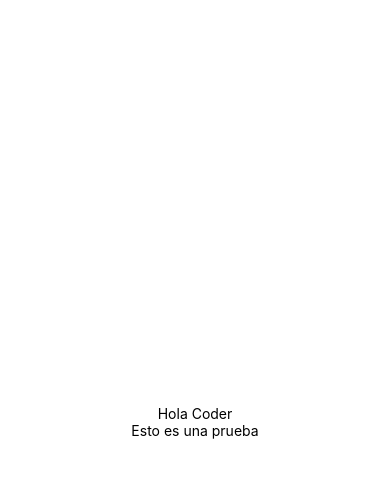
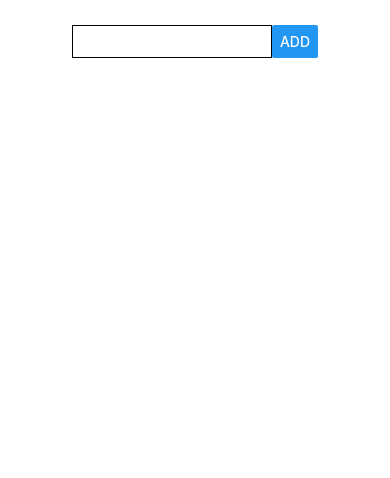
Before and after one commit to ManuelForneri/React-nativ, a React Native app: screen / in a window 390 px wide. Shown: the top 478 px of the page. Built offline with nearby package versions, Linux system fonts and the light colour scheme.

Commit message:
Update App.js

```diff
--- a/App.js
+++ b/App.js
@@ -1,19 +1,29 @@
-import { StyleSheet, Text, View } from "react-native";
+import { View, Text, StyleSheet, Button, TextInput } from "react-native";
 
-export default function App() {
+const App = () => {
   return (
     <View style={styles.container}>
-      <Text>Hola Coder</Text>
-      <Text>Esto es una prueba</Text>
+      <View style={styles.inputContainer}>
+        <TextInput style={styles.input} />
+        <Button title="ADD" />
+      </View>
     </View>
   );
-}
-
+};
 const styles = StyleSheet.create({
   container: {
+    backgroundColor: "#fff",
     flex: 1,
-    backgroundColor: "#fff",
+    justifyContent: "start",
     alignItems: "center",
-    justifyContent: "center",
+    marginTop: 25,
+  },
+  input: {
+    width: 200,
+    borderWidth: 1,
+  },
+  inputContainer: {
+    flexDirection: "row",
   },
 });
+export default App;
```
